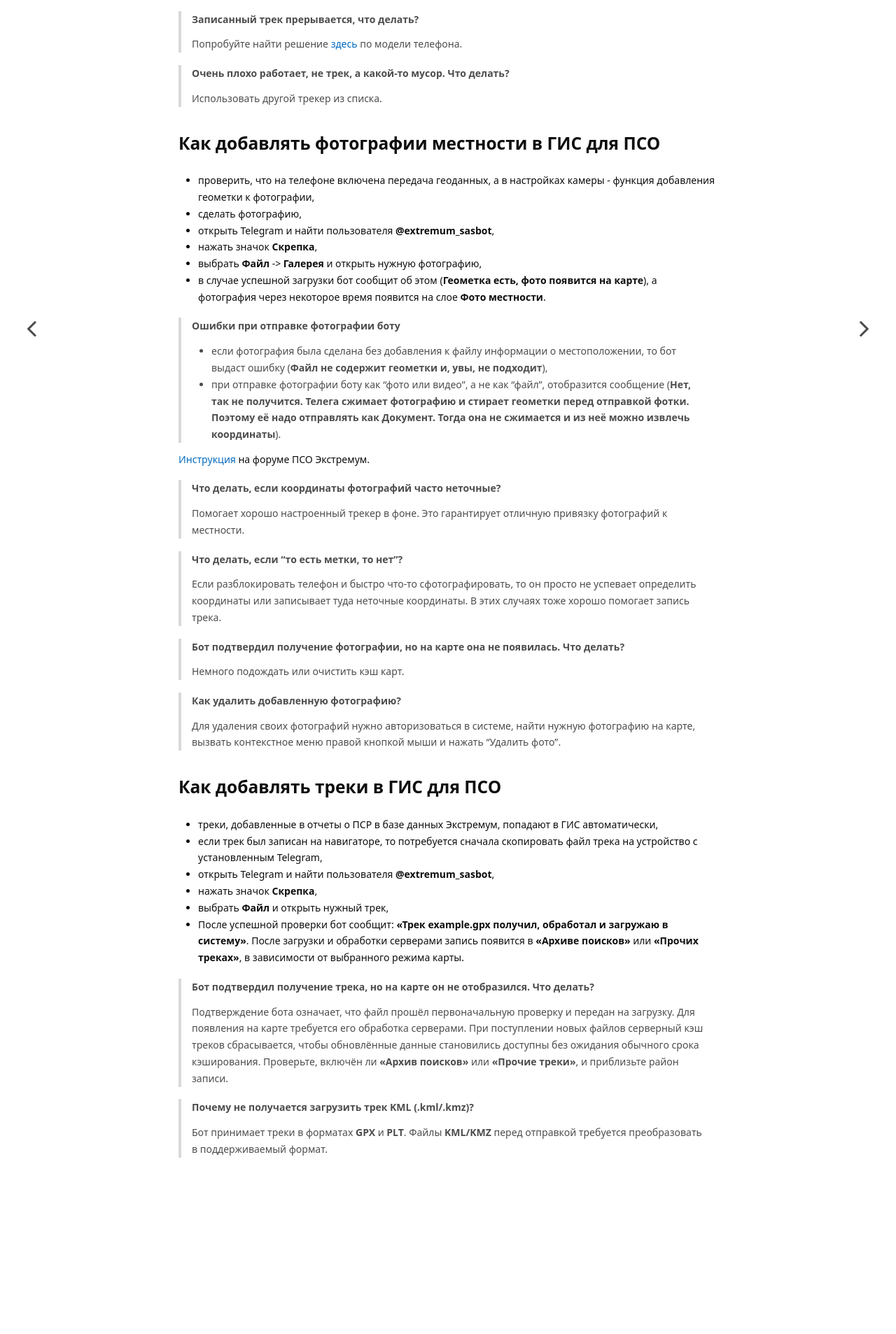
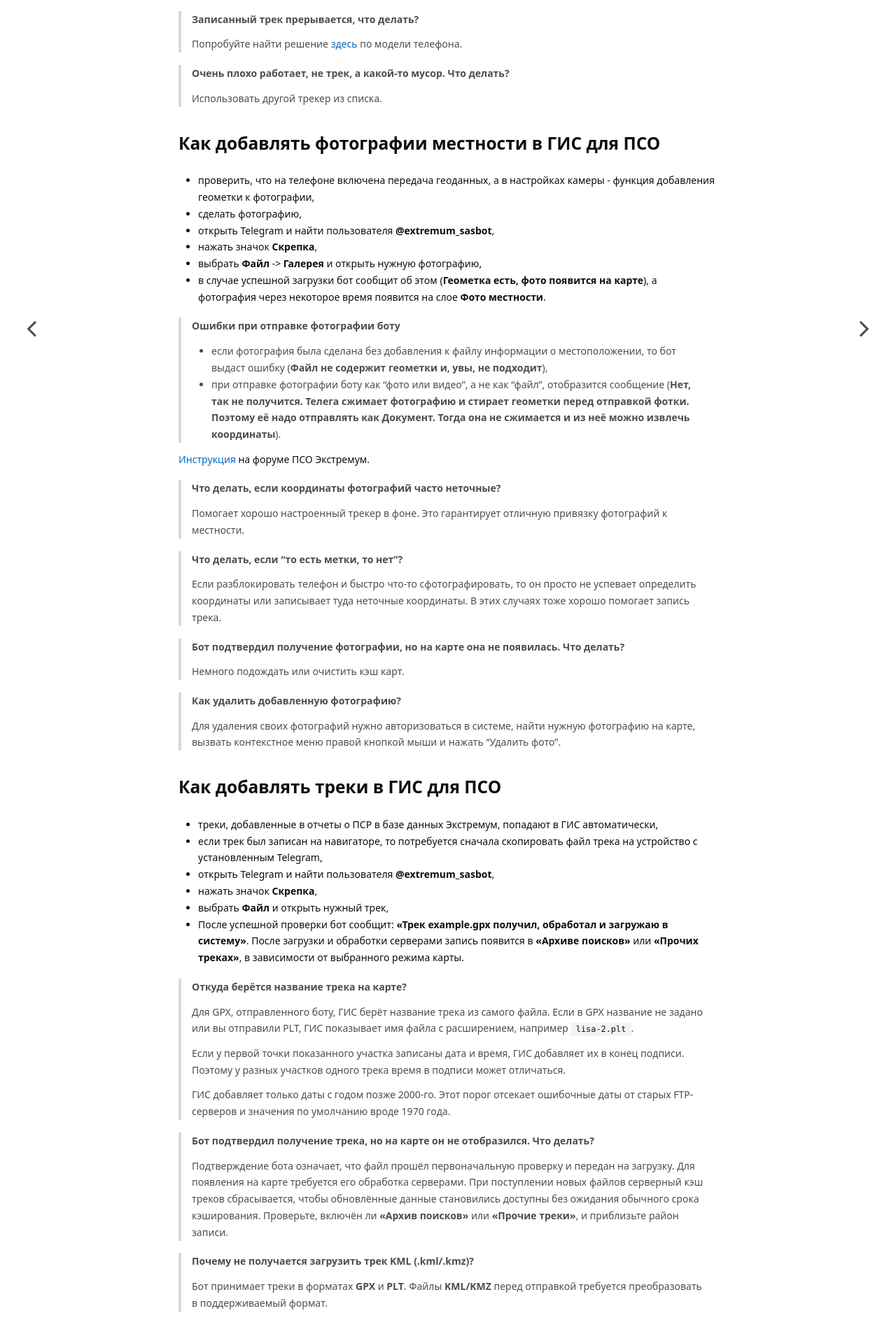
Before and after one commit to extremum-search-and-rescue/help.gis, a Jekyll site: the page built from _posts/2023-06-16-telegram-bot.md, in a window 1280 px wide. Shown: the part 1070-2977 px from the top of the page at 70% size. Built offline with Jekyll 4.4.1, drawn with Linux system fonts in a browser that asks for light colours.

Commit message:
help explain telegram track names

```diff
--- a/_posts/2023-06-16-telegram-bot.md
+++ b/_posts/2023-06-16-telegram-bot.md
@@ -75,6 +75,14 @@ redirect_from:
 - выбрать **Файл** и открыть нужный трек,
 - После успешной проверки бот сообщит: **«Трек example.gpx получил, обработал и загружаю в систему»**. После загрузки и обработки серверами запись появится в **«Архиве поисков»** или **«Прочих треках»**, в зависимости от выбранного режима карты.
 
+> ##### Откуда берётся название трека на карте?
+>
+> Для GPX, отправленного боту, ГИС берёт название трека из самого файла. Если в GPX название не задано или вы отправили PLT, ГИС показывает имя файла с расширением, например `lisa-2.plt`.
+>
+> Если у первой точки показанного участка записаны дата и время, ГИС добавляет их в конец подписи. Поэтому у разных участков одного трека время в подписи может отличаться.
+>
+> ГИС добавляет только даты с годом позже 2000-го. Этот порог отсекает ошибочные даты от старых FTP-серверов и значения по умолчанию вроде 1970 года.
+
 > ##### Бот подтвердил получение трека, но на карте он не отобразился. Что делать?
 > Подтверждение бота означает, что файл прошёл первоначальную проверку и передан на загрузку. Для появления на карте требуется его обработка серверами. При поступлении новых файлов серверный кэш треков сбрасывается, чтобы обновлённые данные становились доступны без ожидания обычного срока кэширования. Проверьте, включён ли **«Архив поисков»** или **«Прочие треки»**, и приблизьте район записи.
 
```
